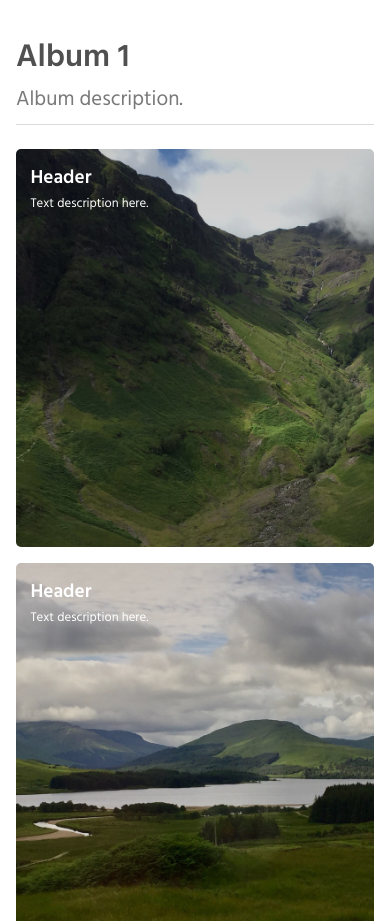
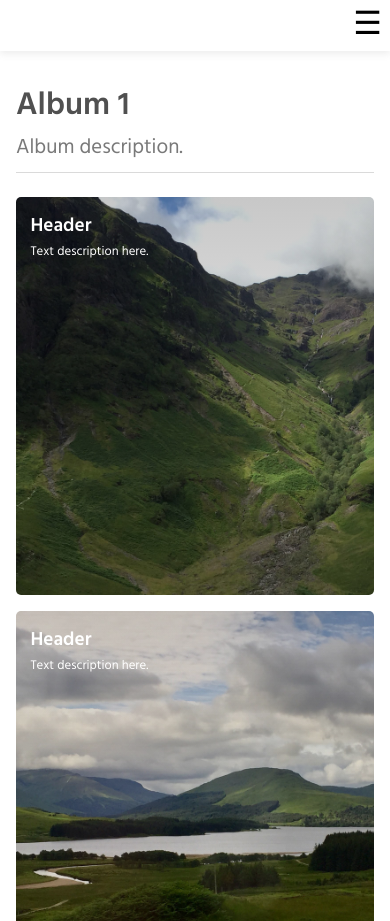
Before and after one commit to Tcooper920/cssGridAlbumTemplate, a plain HTML site: page index.html in a window 390 px wide. Shown: the top 921 px of the page. Drawn offline with Linux system fonts and the light colour scheme.

Commit message:
Add responsive nav bar.

```diff
--- a/index.css
+++ b/index.css
@@ -6,17 +6,6 @@
 
 body {
     font-family: 'Hind', sans-serif;
-}
-
-.header-wrapper {
-    padding: 2rem 1rem 0.5rem 1rem;
-}
-
-.header {
-    max-width: 65rem;
-    margin: 0 auto;
-    padding-bottom: .5rem;
-    border-bottom: 1px solid #dadada;
 }
 
 h1 {
@@ -37,6 +26,57 @@ h3 {
 
 p {
     font-size: .8rem;
+}
+
+#mobile-nav-hamburger {
+  display: none;
+}
+
+nav {
+  margin: 0rem 0 1rem 0;
+  box-shadow: 0px 3px 7px 0px rgb(119 119 119 / 13%);
+}
+
+nav ul {
+  display: flex;
+  flex-direction: row;
+}
+
+nav ul li {
+  display: inline-flex;
+  justify-content: center;
+  align-items: center;
+  padding: 1em;
+}
+
+nav ul li a:hover {
+  opacity: .5;
+  cursor: pointer;
+  transition: .5s opacity;
+}
+
+nav a {
+  color: gray;
+  text-decoration: none;
+}
+
+.selected-nav-item {
+  color: black;
+}
+
+.selected-nav-item:hover {
+  opacity: 1;
+}
+
+.header-wrapper {
+    padding: 1rem 1rem 0.5rem 1rem;
+}
+
+.header {
+    max-width: 65rem;
+    margin: 0 auto;
+    padding-bottom: .5rem;
+    border-bottom: 1px solid #dadada;
 }
 
 main {
@@ -127,6 +167,7 @@ footer {
 }
 
 /* MEDIA QUERIES ***************************************************************/
+
 @media screen and (max-width:820px) {
     main {
         height: 80rem;
@@ -136,6 +177,69 @@ footer {
                              "box-4 box-5 box-6"
                              "box-7 . .";
     }
+}
+
+@media screen and (max-width:700px) {
+    #mobile-nav-hamburger {
+    flex-direction: row;
+    top: 0;
+    display: inline-flex;
+    position: fixed;
+    align-items: center;
+    width: 100%;
+    font-size: 2rem;
+    justify-content: flex-end;
+    background-color: white;
+    color: black;
+    box-shadow: 0px 3px 7px 0px rgba(119, 119, 119, 0.13);
+  }
+
+  #hamburger-icon {
+    flex: 1;
+    margin-right: .5rem;
+    cursor: pointer;
+    text-align: right;
+  }
+
+  nav {
+    margin: 0;
+    margin-top: 2.7rem;
+    position: fixed;
+    width: 100%;
+    max-height: 0px;
+    overflow: hidden;
+    transition: padding-bottom .6s ease;
+    -moz-transition: padding-bottom .6s ease;
+    -webkit-transition: padding-bottom .6s ease;
+    -o-transition: padding-bottom .6s ease;
+    -ms-transition: padding-bottom .6s ease;
+  }
+
+  nav ul {
+    flex-direction: column;
+    background-color: #212121;
+  }
+
+  nav ul li {
+    border-bottom: 1px solid rgb(255 255 255 / 20%);
+    padding: 0;
+  }
+
+  nav a {
+    color: gray;
+    padding-top: 1rem;
+    padding-bottom: 1rem;
+    width: 100%;
+    text-align: center;
+  }
+
+  .selected-nav-item {
+    color: white;
+  }
+
+  .header-wrapper {
+    padding-top: 5rem;
+  }
 }
 
 @media screen and (max-width:600px) {
--- a/index.html
+++ b/index.html
@@ -7,6 +7,16 @@
 <link rel="stylesheet" href="index.css">
 </head>
 <body>
+
+<div id="mobile-nav-hamburger"><span id="hamburger-icon">&#x2630;</span></div>
+<nav id="navigation">
+  <ul>
+    <li><a href="index.html" class="selected-nav-item">Album 1</a></li>
+    <li><a href="#">Album 2</a></li>
+	<li><a href="#">Album 3</a></li>
+    <li><a href="#">Album 4</a></li>
+  </ul>
+</nav>
 
 <div class="header-wrapper">
 	<div class="header">
--- a/index.js
+++ b/index.js
@@ -0,0 +1,26 @@
+// JavaScript Document
+
+const hamburgerMenu = document.getElementById("hamburger-icon");
+const navigation = document.getElementById("navigation");
+
+// Open mobile nav menu on hamburger button click
+hamburgerMenu.addEventListener("click", function () {
+	navigation.style.paddingBottom = "100%";
+});
+
+/* If clicking outside of the nav menu, and if the nav menu is already open,
+close the mobile nav menu */
+document.addEventListener("click", function () {
+	if (navigation.clientHeight != "0") {
+		navigation.style.paddingBottom = "0%";
+	}
+});
+
+/* If widow grows larger than 700px wide, hide mobile nav dropdown menu */
+function setBottomPaddingToZero() {
+	if (window.innerWidth > 700) {
+		navigation.style.paddingBottom = "0%";
+	}
+}
+
+window.onresize = setBottomPaddingToZero;
```
